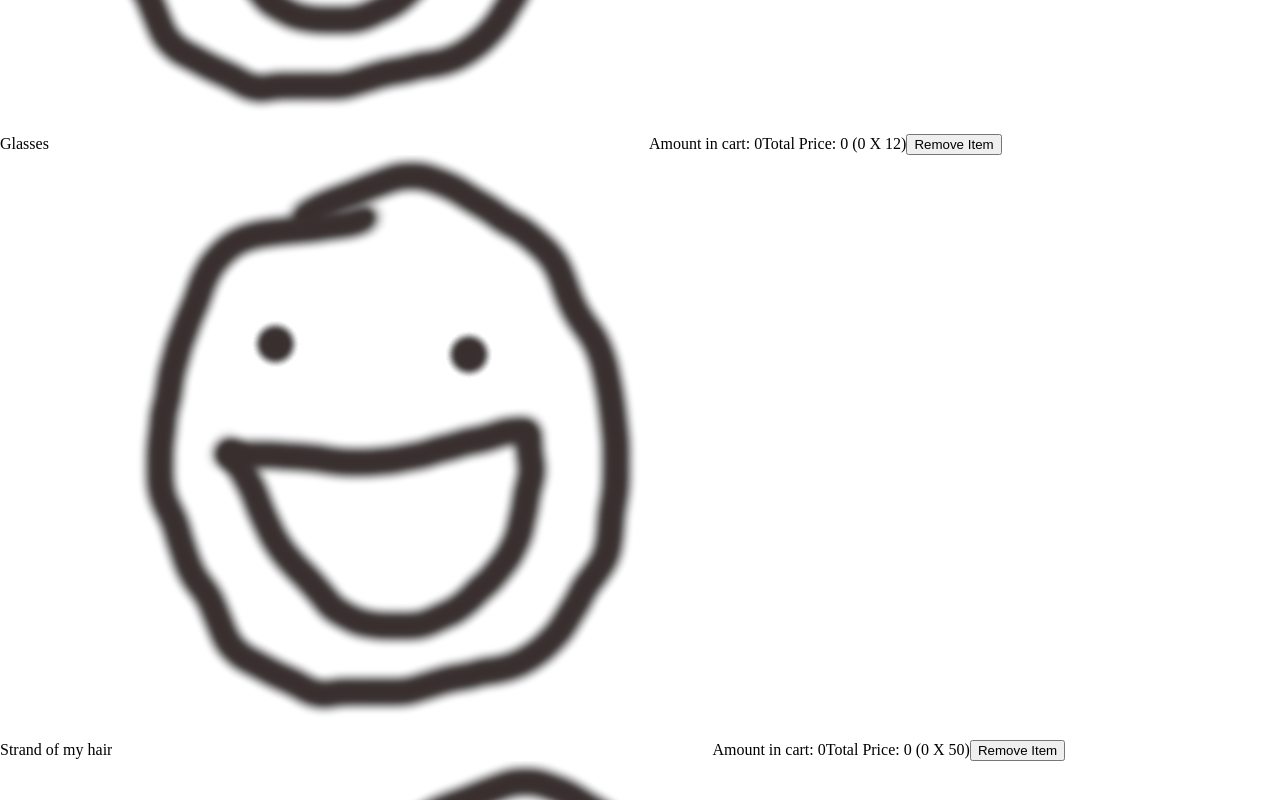
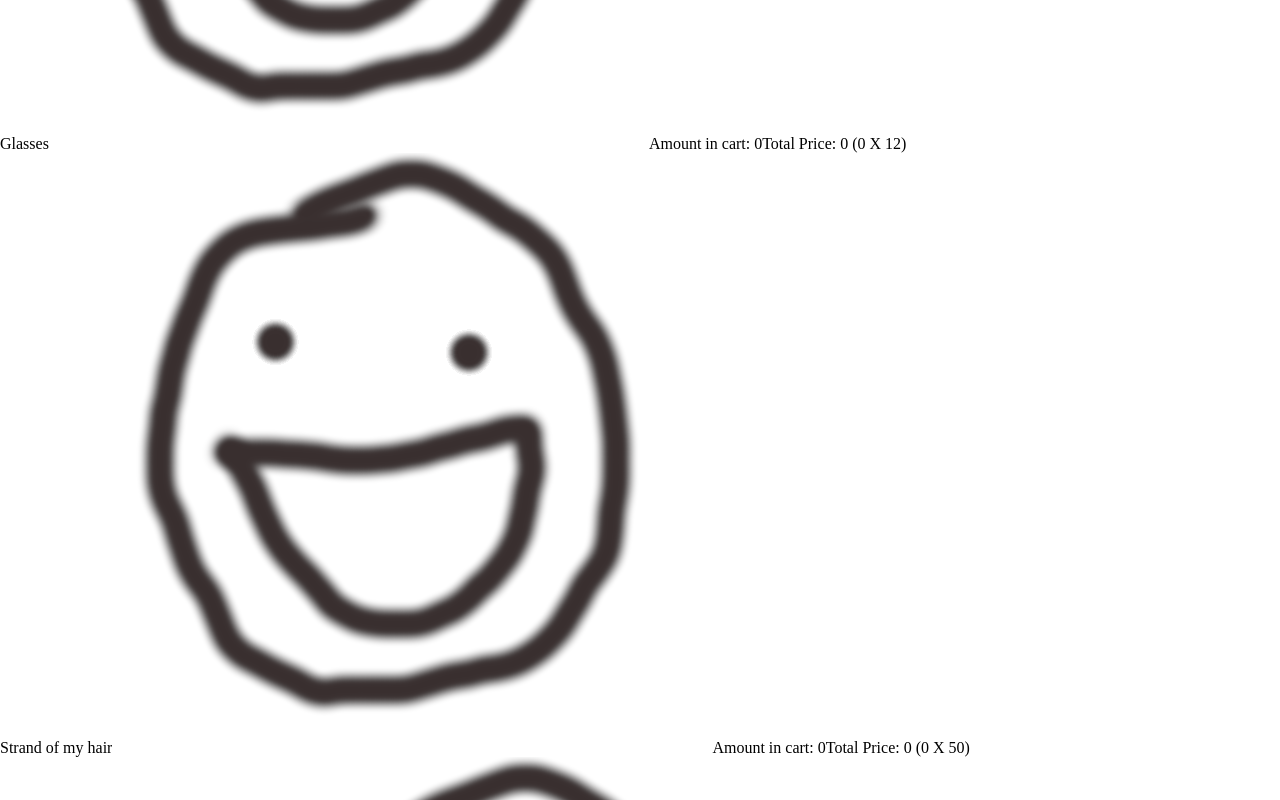
Before and after one commit to Joel-Singh/buy-me-shopping-cart, a React (Create React App) app: page /store in a window 1280 px wide. Shown: the part 7480-8280 px from the top of the page. Built offline with nearby package versions, Linux system fonts and the light colour scheme; a web font is replaced by a local one.

Commit message:
Remove removeItem button from checkoutPreviewItem

```diff
--- a/src/components/CheckoutPreview.js
+++ b/src/components/CheckoutPreview.js
@@ -36,9 +36,6 @@ function CheckoutPreviewItem(props) {
       <span className="checkout-preview-item__total-price">
         Total Price: {totalPrice} ({amountBought} X {price})
       </span>
-      <button type="button" onClick={removeItemCallback}>
-        Remove Item
-      </button>
     </div>
   );
 }
```
Also changed, not shown: 1 other file (tests, documents, lock files or other folders).
